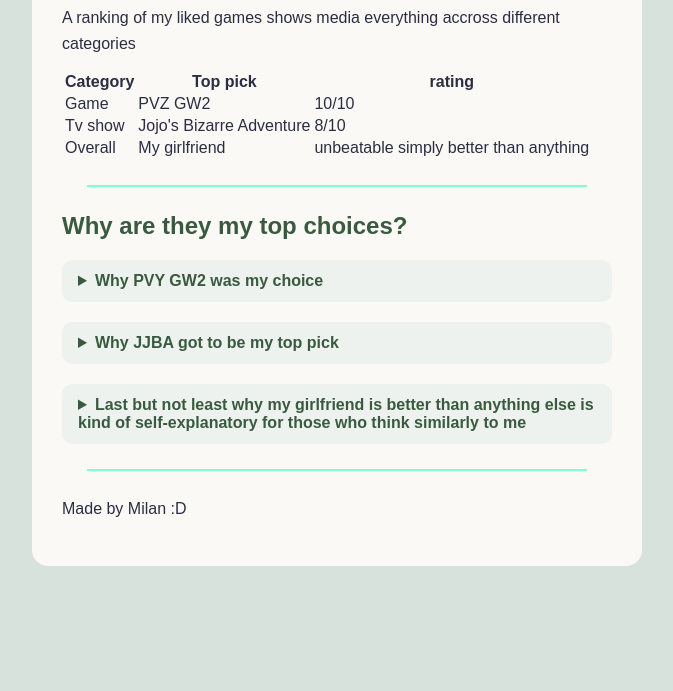
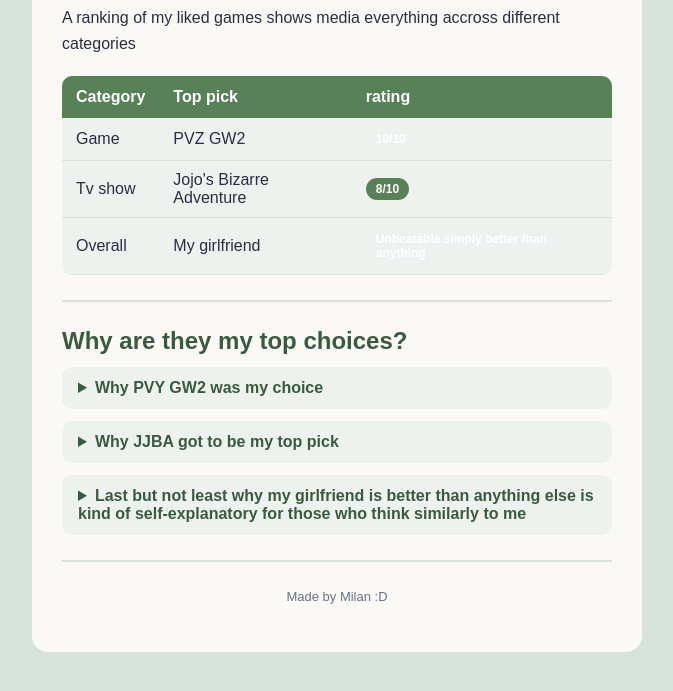
Before and after one commit to tvranidlarp/my-first-project, a plain HTML site: page favoritestuff.html in a window 1280 px wide. Shown: the part 201-892 px from the top of the page, without its empty margins (303-976 px from the left). Before the commit the page ends 825 px from the top, so only its background shows below. Drawn offline with Linux system fonts and the light colour scheme.

Commit message:
Style favorites table and rating badges
Add table, badge, and footer styling, refine spacing and colors, and correct the rating badge markup.

```diff
--- a/favoritestuff.html
+++ b/favoritestuff.html
@@ -29,17 +29,17 @@
         <tr>
             <td>Game</td>
             <td>PVZ GW2</td>
-            <td><span class="badge 10">10/10</span></td>
+            <td><span class="badge ten">10/10</span></td>
         </tr>
         <tr>
             <td>Tv show</td>
             <td>Jojo's Bizarre Adventure</td>
-            <td><span class="badge tuff"></span>8/10</td>
+            <td><span class="badge tuff">8/10</span></td>
         </tr>
         <tr>
             <td>Overall</td>
             <td>My girlfriend</td>
-            <td><span class="badge masterpiece better than anything">unbeatable simply better than anything</span></td>
+            <td><span class="badge unbeatable">Unbeatable simply better than anything</span></td>
         </tr>
     </tbody>
 </table>
--- a/style.css
+++ b/style.css
@@ -16,13 +16,14 @@ font: size 28px;}
 ul{line-height:1.8;
 columns:2;
 padding-left:20px;}
-details{margin-top: 20px;
+details{margin-top: 12px;
 background-color:#EDF2EF;
 padding:12px 16px;
 border-radius: 10px;
 cursor:pointer}
 summary{font-weight: bold;
-color:#A3B18A;}
+color:#A3B18A;
+cursor:pointer;}
 nav {margin-bottom: 25px;
 text-align: center;}
 nav a{ display: inline-block;
@@ -37,11 +38,11 @@ font-size: 14px;}
 nav a:hover {background-color: #3a5a40;}
 hr{border:none;
 height: 2px;
-background-color:#7FFFD4;
-margin: 25px;}
+background-color:#D8E2DC;
+margin: 25px 0 ;}
 progress{width:100%;
 height:16px;
-accent-color:#0d9488;}
+accent-color:#588157;}
 h2{color: #3a5a40;;
 margin-top:20px;
 margin-bottom:10px;}
@@ -54,4 +55,31 @@ border:1px solid #A3b18a;
 border-radius:12px;
 padding:16px 20px;
 margin-bottom: 18px;}
-section h2{margin-top:0;}
+section h2{margin-top:0;
+text-transform:capitalize;}
+table{width:100%;
+border-collapse:collapse;
+margin: 20px 0;
+background-color:#EDF2EF;
+border-radius:10px;
+overflow:hidden;}
+th{background-color:#588157;
+color:#FFFFFF;
+text-align:left;
+padding:12px 14px;}
+td{ padding:10px 14px;
+border-bottom:1px solid #D8E2DC;}
+tr:hover{background-color:#E2ECE6;}
+.badge{display: inline-block;
+padding:4px 10px;
+border-radius: 12px;
+font-size:12px;
+font-weight:bold;
+color:#FFFFFF;}
+footer{ text-align:center;
+font-size:13px;
+color:#64748B;
+margin-top:20px;}
+.ten{background: color #3a5a40;}
+.tuff{background-color: #588157;}
+.unbeatable{background: color #bc6c25;}
```
